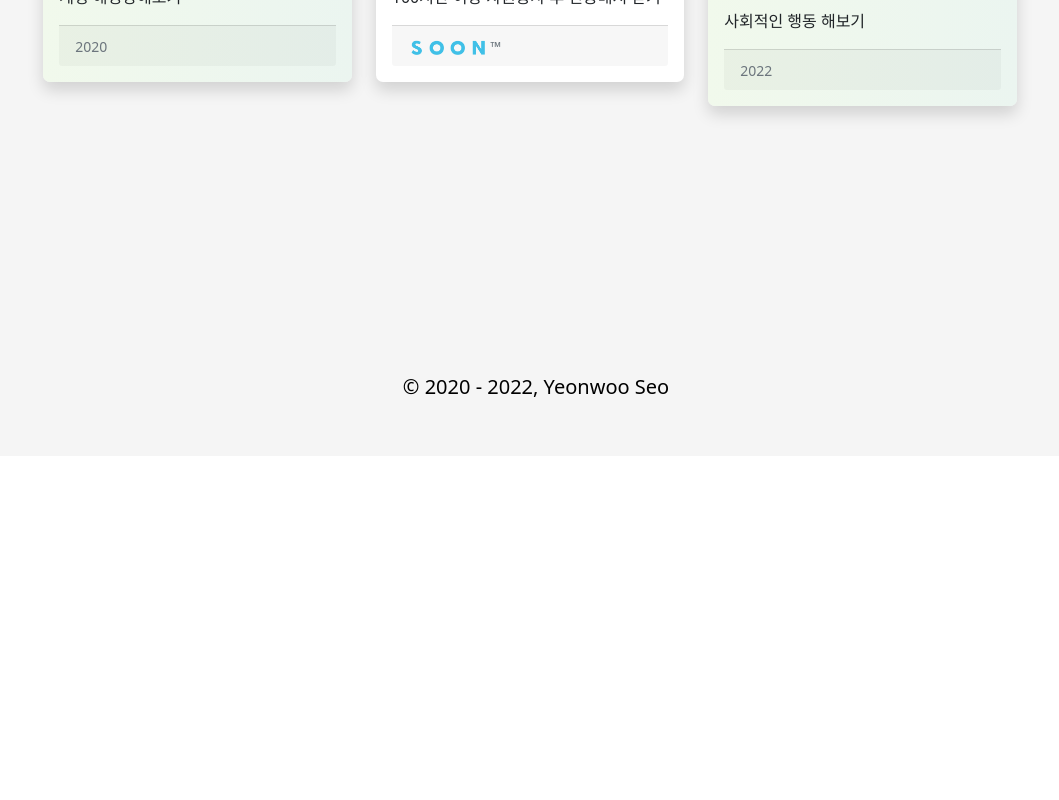
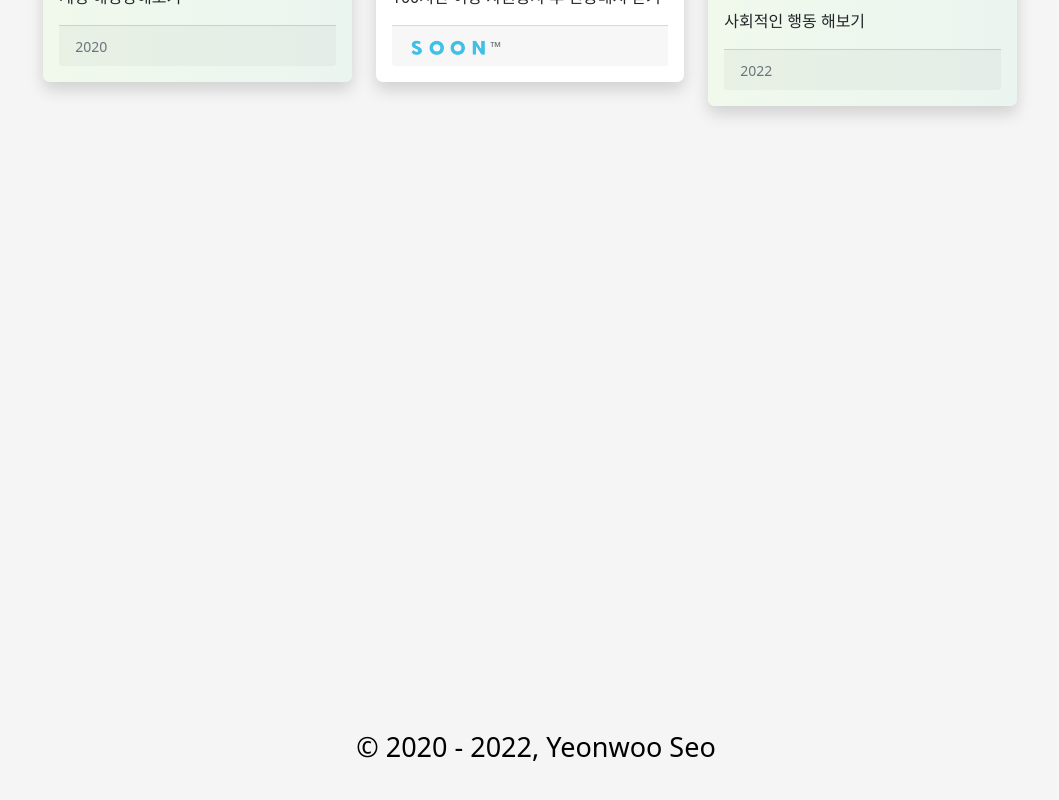
Before and after one commit to Yoruroong/bucketlist, a React (Create React App) app: page / in a window 1280 px wide. Shown: the part 10117-10917 px from the top of the page, without its empty margins (104-1163 px from the left). Before the commit the page ends 10573 px from the top, so only its background shows below. Built offline with nearby package versions, Linux system fonts and the light colour scheme.

Commit message:
edit css & navbar

```diff
--- a/src/App.css
+++ b/src/App.css
@@ -1,13 +1,13 @@
 footer {
   margin-top: 50px;
-  min-height: 300px;
+  min-height: 100vh;
   width: 100%;
   align-items: center;
   align-content: center;
   justify-content: center;
   /* background-color: cornflowerblue; */
   color: black;
-  font-size: 20px;
+  font-size: 27px;
 }
 
 .App-header {
@@ -49,3 +49,7 @@ footer {
   font-size: 15px;
   color: gray;
 }
+
+.copy {
+  margin-top: 50vh;
+}
--- a/src/App.js
+++ b/src/App.js
@@ -1318,7 +1318,7 @@ function App() {
         <Route path="/success" element={<Success notes={notes}/>} />
       </Routes>
       <footer>
-        <p align="center" className="copy" style={{ marginTop: "179px" }}>© 2020 - {new Date().getFullYear()}, Yeonwoo Seo </p>
+        <p align="center" className="copy">© 2020 - {new Date().getFullYear()}, Yeonwoo Seo </p>
       </footer>
     </div>
   );
--- a/src/Components/Navbar.js
+++ b/src/Components/Navbar.js
@@ -32,13 +32,13 @@ export default function Navbarin() {
             <Nav.Link href="/success">달성</Nav.Link>
 
             <NavDropdown title="Link" id="navbarScrollingDropdown">
-                <NavDropdown.Item href="#action3">Action</NavDropdown.Item>
-                <NavDropdown.Item href="#action4">
-                    Another action
+                <NavDropdown.Item href="https://iam.yeonw.me/">연우에 대해 더 알아보기</NavDropdown.Item>
+                <NavDropdown.Item href="https://iam.yeonw.me/">
+                    여누에 대해 더 알아보기
                 </NavDropdown.Item>
                 <NavDropdown.Divider />
-                <NavDropdown.Item href="#action5">
-                    Something else here
+                <NavDropdown.Item href="https://iam.yeonw.me/">
+                    Yeonwoo에 대해 더 알아보기
                 </NavDropdown.Item>
                 </NavDropdown>
                 <Nav.Link href="#" disabled>
```
